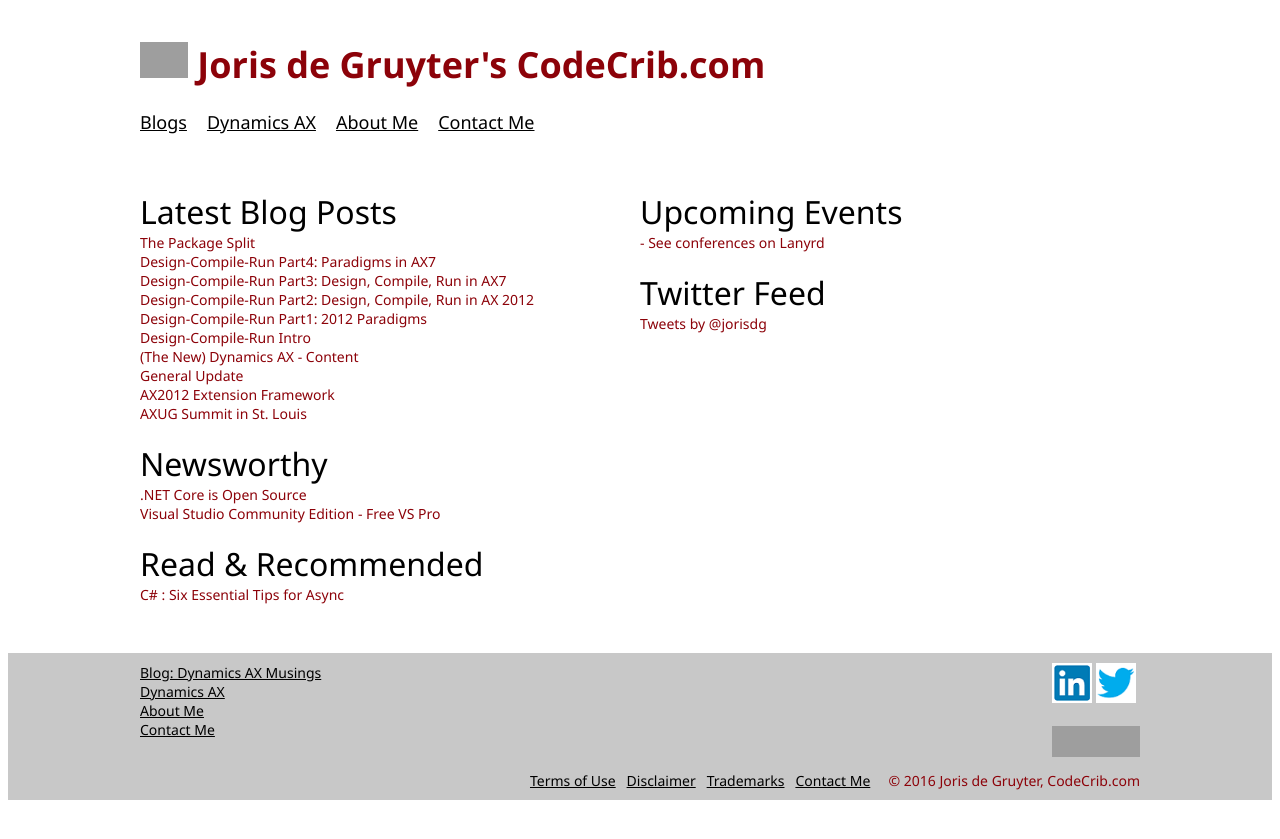
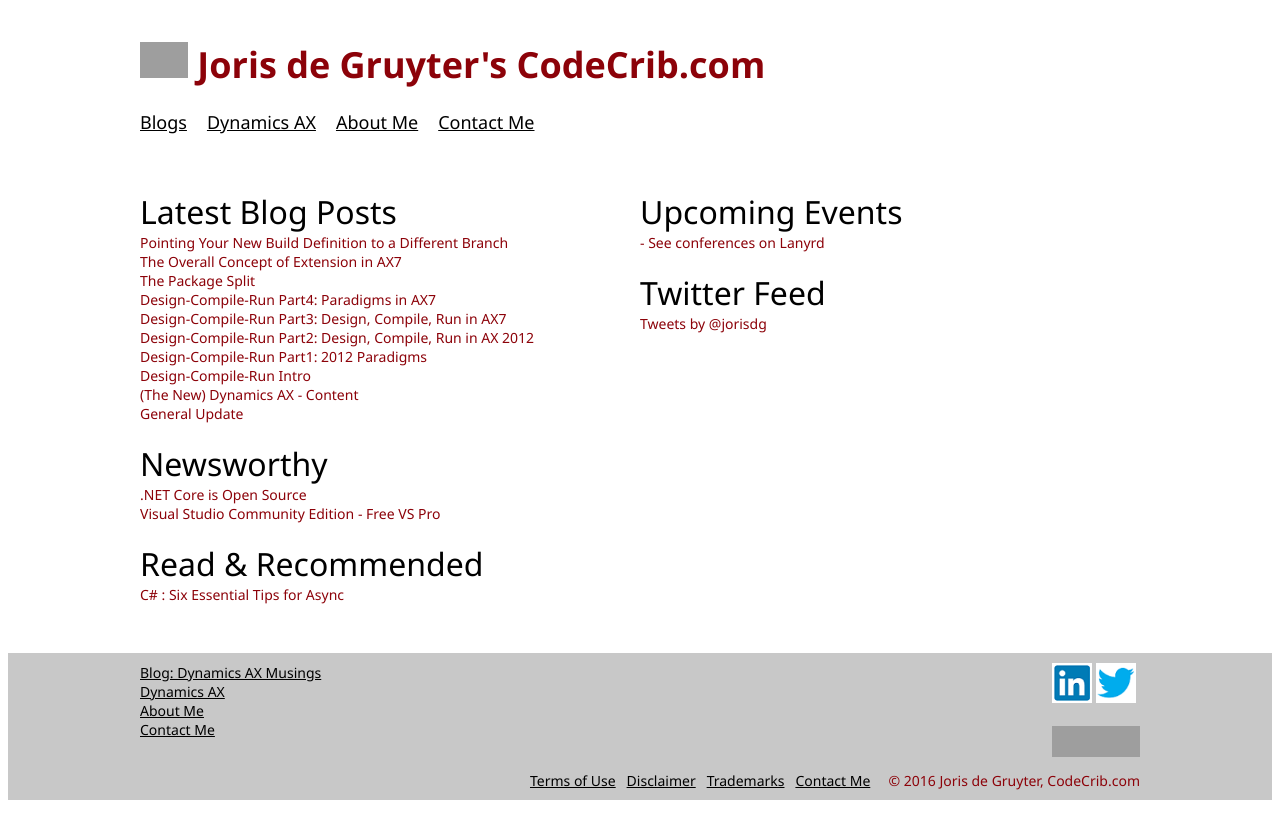
Before and after one commit to jorisdg/jorisdg.github.io, a Jekyll site: the page built from index.html, in a window 1280 px wide. Shown: the top 839 px of the page. Built offline with Jekyll 4.4.1, drawn with Linux system fonts in a browser that asks for light colours; comment, search, counter and statistics services are not loaded; grey boxes are pictures that could not be loaded.

Commit message:
Missing posts

```diff
--- a/_data/daxmusings.yml
+++ b/_data/daxmusings.yml
@@ -1,3 +1,7 @@
+- Title: "Pointing Your New Build Definition to a Different Branch"
+  URL: http://daxmusings.codecrib.com/2016/11/pointing-your-build-to-different.html
+- Title: "The Overall Concept of Extension in AX7"
+  URL: http://daxmusings.codecrib.com/2016/10/the-overall-concept-of-extensions-in-ax.html
 - Title: "The Package Split"
   URL: http://daxmusings.codecrib.com/2016/09/the-package-split.html
 - Title: "Design-Compile-Run Part4: Paradigms in AX7"
```
